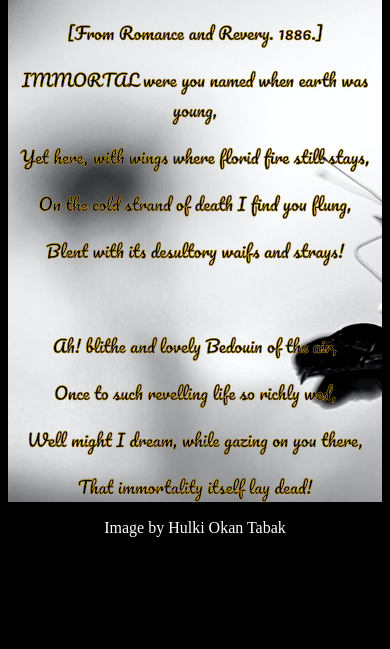
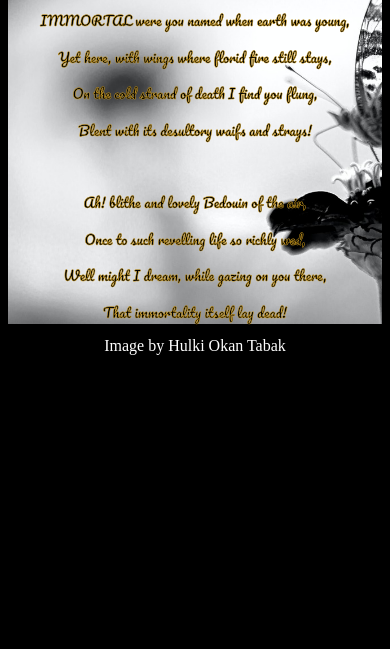
Before and after one commit to RVCC-IDMX/poem-page-ryan-rutishauser, a plain HTML site: page index.html in a window 390 px wide. Shown: the part 195-844 px from the top of the page. Drawn offline with Linux system fonts and the light colour scheme.

Commit message:
new font steps for iphone 5 compatability

```diff
--- a/css/style.css
+++ b/css/style.css
@@ -1,14 +1,14 @@
 /* @link https://utopia.fyi/type/calculator?c=320,16,1.2,1600,36,1.25,5,2,&s=0.75|0.5|0.25,1.5|2|3|4|6,s-l&g=s,l,xl,12 */
 
 :root {
-  --step--2: clamp(0.69rem, calc(0.51rem + 0.93vw), 1.44rem);
-  --step--1: clamp(0.83rem, calc(0.59rem + 1.21vw), 1.80rem);
-  --step-0: clamp(1.00rem, calc(0.69rem + 1.56vw), 2.25rem);
-  --step-1: clamp(1.20rem, calc(0.80rem + 2.02vw), 2.81rem);
-  --step-2: clamp(1.44rem, calc(0.92rem + 2.59vw), 3.52rem);
-  --step-3: clamp(1.73rem, calc(1.06rem + 3.33vw), 4.39rem);
-  --step-4: clamp(2.07rem, calc(1.22rem + 4.27vw), 5.49rem);
-  --step-5: clamp(2.49rem, calc(1.39rem + 5.47vw), 6.87rem);
+  --step--2: clamp(0.52rem, calc(0.29rem + 1.15vw), 1.44rem);
+  --step--1: clamp(0.63rem, calc(0.33rem + 1.47vw), 1.80rem);
+  --step-0: clamp(0.75rem, calc(0.38rem + 1.88vw), 2.25rem);
+  --step-1: clamp(0.90rem, calc(0.42rem + 2.39vw), 2.81rem);
+  --step-2: clamp(1.08rem, calc(0.47rem + 3.04vw), 3.52rem);
+  --step-3: clamp(1.30rem, calc(0.52rem + 3.87vw), 4.39rem);
+  --step-4: clamp(1.56rem, calc(0.57rem + 4.92vw), 5.49rem);
+  --step-5: clamp(1.87rem, calc(0.62rem + 6.25vw), 6.87rem);
 }
 
 body{
@@ -32,8 +32,8 @@ p{
 /* poem */
 #poem {
     background-image: url("../img/butterfly2.jpg");
-    background-position: center center;
-    font-size: small;
+    background-position-x: center;
+    background-position-y: center;
     text-align: center;
     background-repeat: no-repeat;
     background-size: cover;
```
